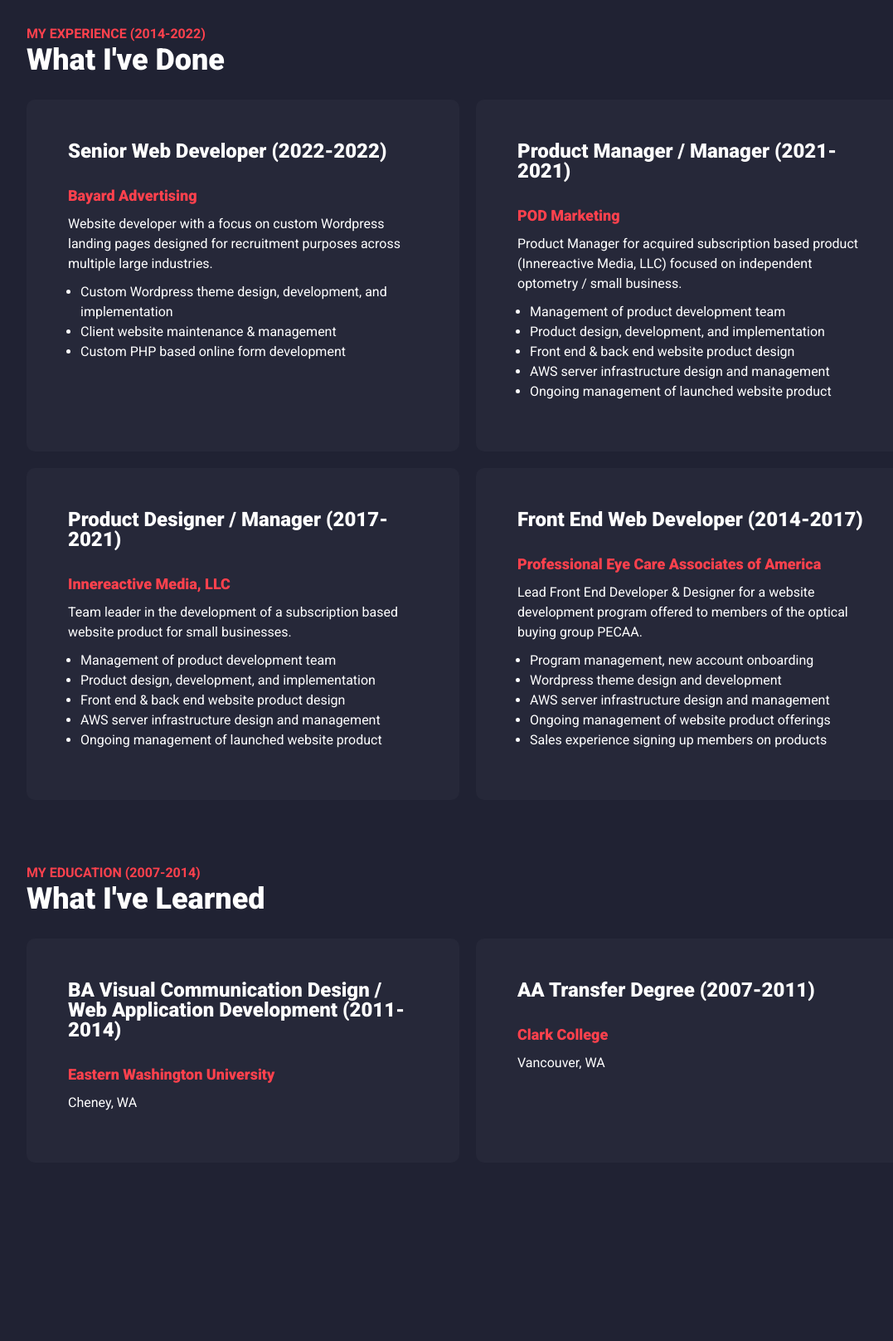
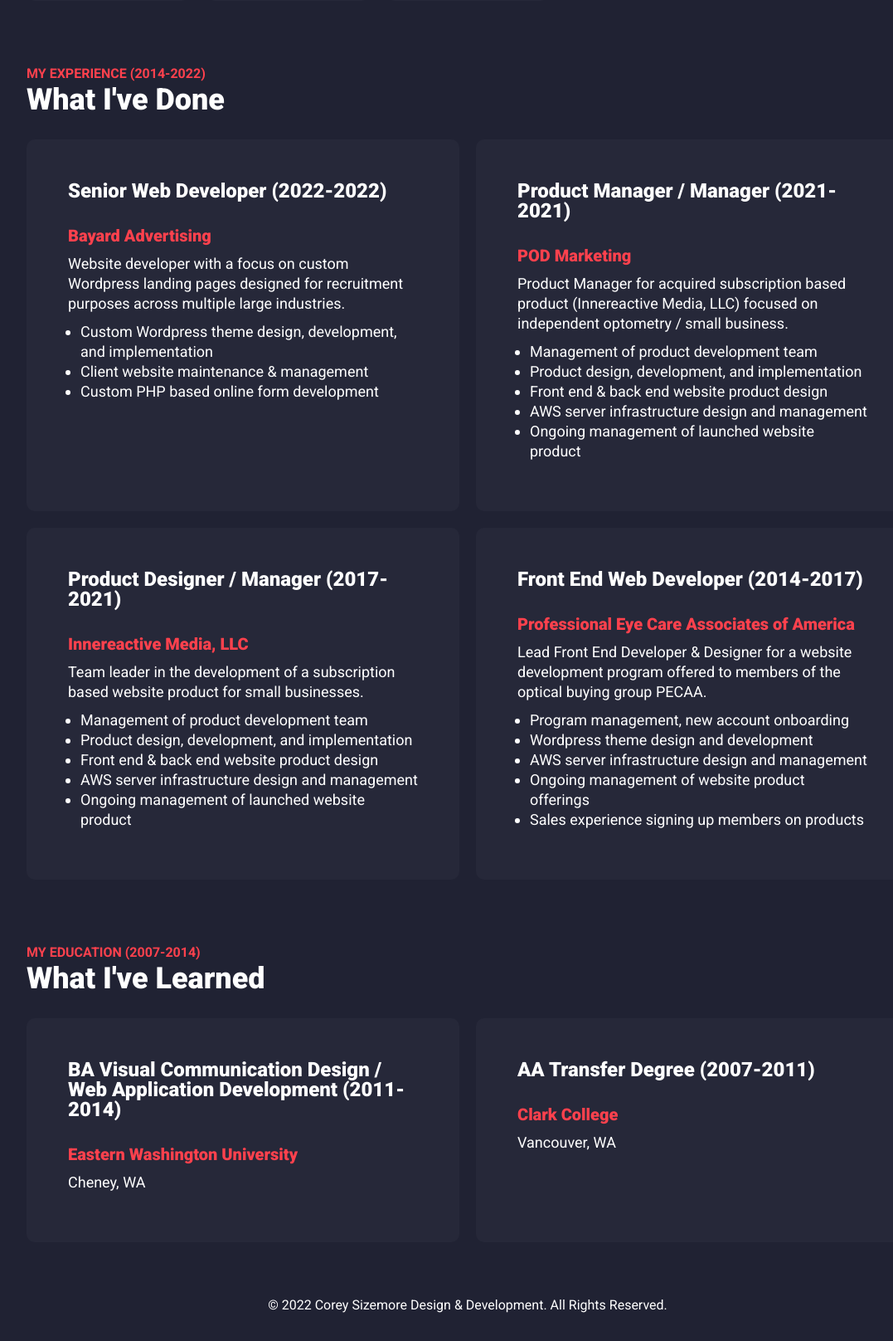
Before and after one commit to coreysizemore/coreysizemore.github.io, a PHP site: page / in a window 1280 px wide. Shown: the part 2085-3701 px from the top of the page at 83% size, without its empty margins (76-1153 px from the left). Before the commit the page ends 3423 px from the top, so only its background shows below. Run offline with PHP 8.4, Linux system fonts and the light colour scheme.

Commit message:
Added footer content
- Added footer content

```diff
--- a/css/style.scss
+++ b/css/style.scss
@@ -156,14 +156,14 @@
 
 		h4 {
 			//color: $red;
-			font-size: 18px;
+			font-size: 20px;
 			font-weight: 900;
 			line-height: 24px;
 			margin: 0 0 10px 0;
 		}
 
 		p {
-			font-size: 16px;
+			font-size: 18px;
 			line-height: 24px;
 			margin: 0 0 10px 0;
 		}
@@ -173,7 +173,7 @@
 			padding: 0;
 
 			li {
-				font-size: 16px;
+				font-size: 18px;
 				line-height: 24px;
 			}
 		}
@@ -358,7 +358,7 @@
 				padding: 50px 50px;
 				width: 100%;
 
-				@include respond-to('sm') {
+				@include respond-to('md') {
 					width: calc(50% - 110px);
 				}
 
@@ -369,4 +369,21 @@
 		}
 	}
 
+	.footer {
+		display: flex;
+		flex-flow: row wrap;
+		padding: 10px 40px;
+		width: calc(100% - 80px);
+
+		@include respond-to('sm') {
+			padding: 10px 100px;
+			width: calc(100% - 200px);
+		}
+
+		p {
+			display: block;
+			text-align: center;
+			width: 100%;
+		}
+	}
 }
--- a/index.html
+++ b/index.html
@@ -186,6 +186,10 @@
 			</div>
 		</section>
 
+		<footer class="footer">
+			<p>© 2022 Corey Sizemore Design & Development. All Rights Reserved.</p>
+		</footer>
+
 		<!-- scripts -->
 		<script src="js/script.min.js"></script>
 	</body>
```
Also changed, not shown: css/style.min.css.
